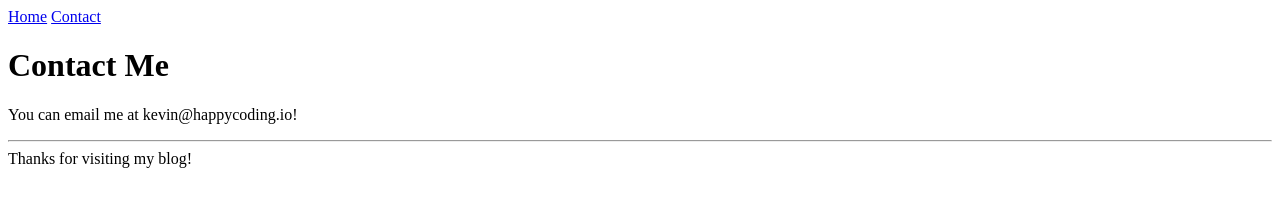
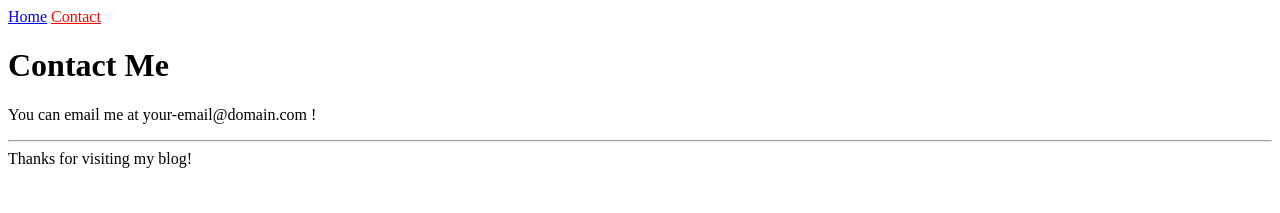
Before and after one commit to RiccardoDC/my_blog, a Jekyll site: the page built from contact.html, in a window 1280 px wide. Shown: the top 213 px of the page. Built offline with Jekyll 4.4.1, drawn with Linux system fonts in a browser that asks for light colours.

Commit message:
added _config file and asset folder

```diff
--- a/_config.yml
+++ b/_config.yml
@@ -1 +1,7 @@
-permalink: /:title
+# permalink: /:title
+# Site settings
+title: Great New Blog Title
+author:
+  name: Riccardo Delli Compagni
+  email: your-email@domain.com
+description: "Great site about...."
--- a/_posts/2021-11-17-post.html
+++ b/_posts/2021-11-17-post.html
@@ -6,4 +6,4 @@ title: post1
 <h1>Landscape</h1>
 <p>November 17th, 2021</p>
 <p>Today I created my first blog</p>
-<img src="/images/landscape.jpg" />
+<img src="/assets/images/landscape.jpg" />
--- a/_sass/main.scss
+++ b/_sass/main.scss
@@ -1,3 +1,3 @@
 .current {
-  color: green;
+  color: red;
 }
--- /dev/null
+++ b/assets/css/styles.scss
@@ -0,0 +1,3 @@
+---
+---
+@import "main";
--- a/contact.html
+++ b/contact.html
@@ -4,4 +4,4 @@ title: contact page
 ---
 
 <h1>Contact Me</h1>
-<p>You can email me at kevin@happycoding.io!</p>
+<p>You can email me at {{ site.author.email }} !</p>
--- a/styles.css
+++ b/styles.css
@@ -1,5 +1,5 @@
-a {
+/* a {
 
 color: #0000ee;
 
-}
+} */
```
Also changed, not shown: _posts/2021-11-17-post2.md (deleted, +0 -11 lines), assets/images/landscape.jpg (added).
